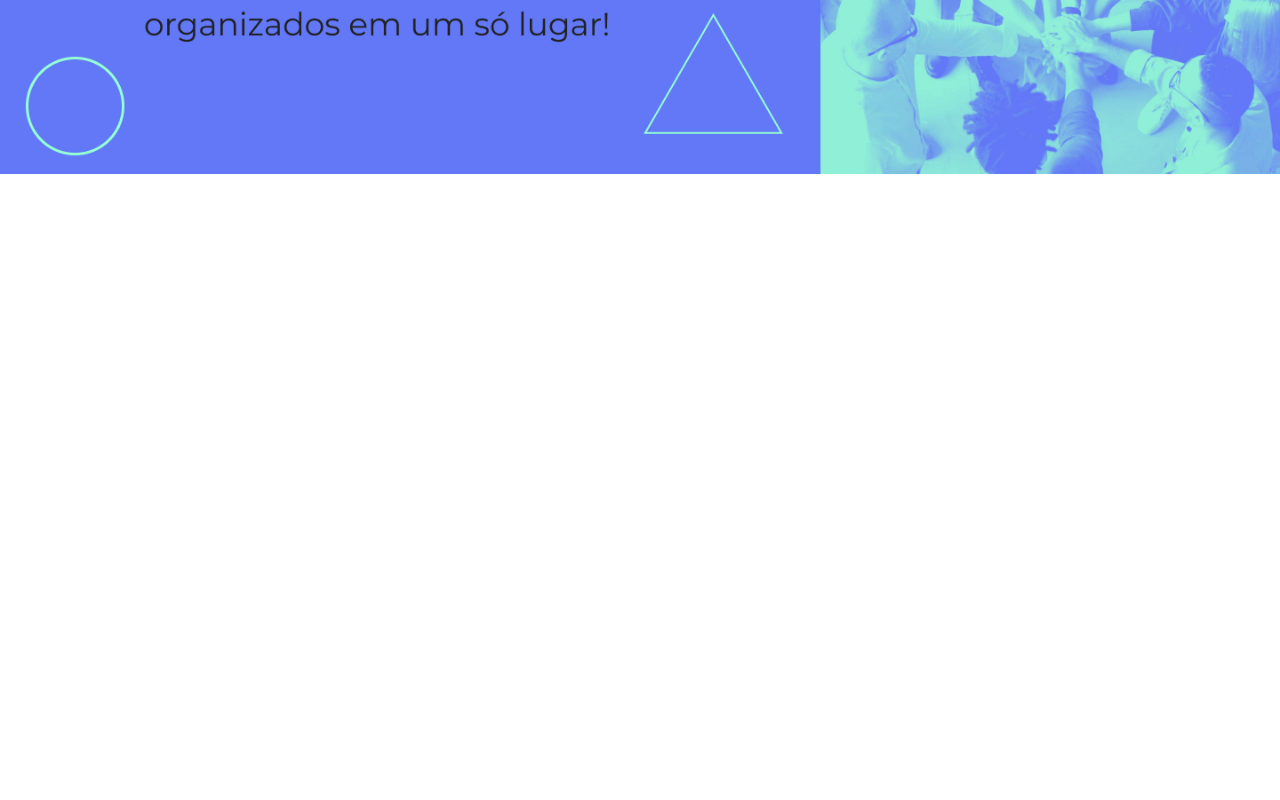
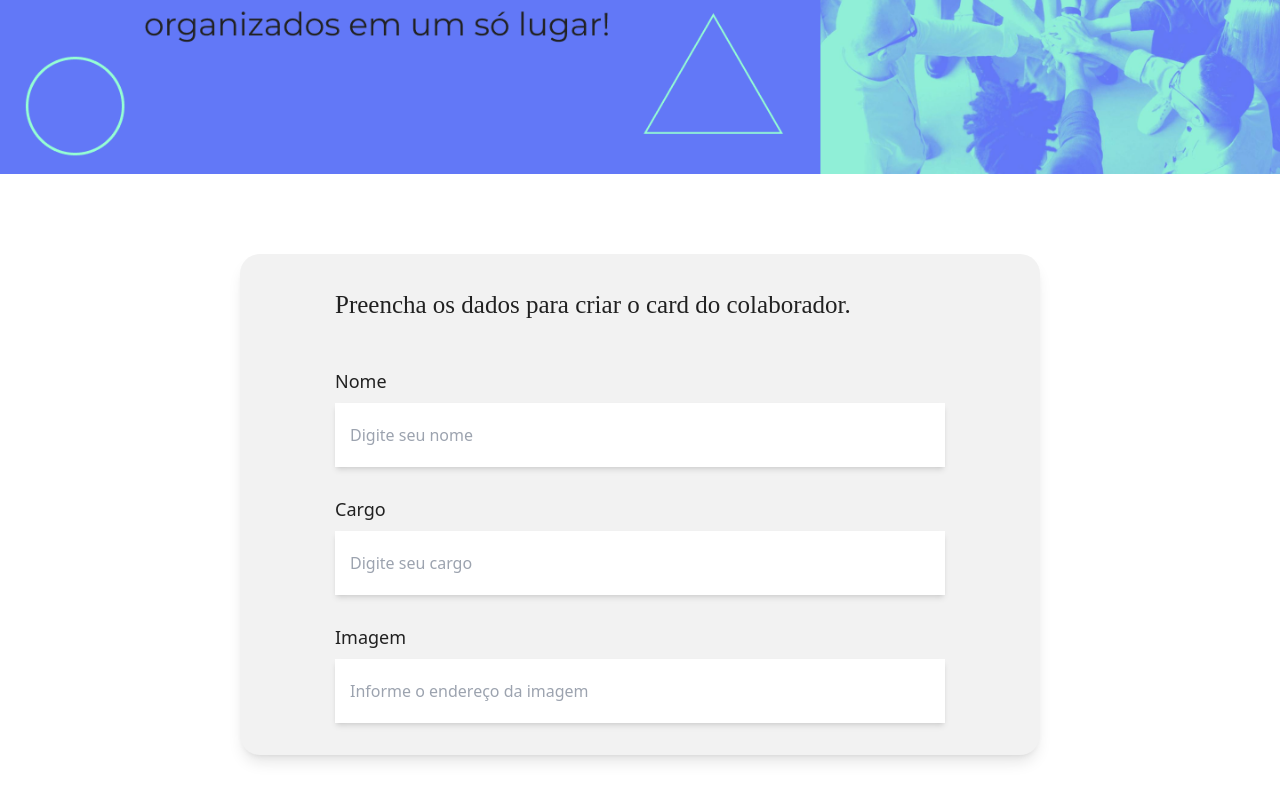
Before and after one commit to BrenoDev00/Organo, a React app in the folder organo/: page / in a window 1280 px wide. Shown: the part 320-1120 px from the top of the page. Before the commit the page ends 800 px from the top, so only its background shows below. Built offline with nearby package versions, Linux system fonts and the light colour scheme; the HTML template or start-up script is replaced by a standard one.

Commit message:
feat: add form and textfield components

```diff
--- a/organo/src/App.jsx
+++ b/organo/src/App.jsx
@@ -1,9 +1,11 @@
 import { Banner } from "./components/Banner";
+import {Form} from "./components/Form"
 
 function App() {
   return (
     <div>
       <Banner />
+      <Form title="Preencha os dados para criar o card do colaborador." />
     </div>
   );
 }
--- /dev/null
+++ b/organo/src/components/Form/index.jsx
@@ -0,0 +1,21 @@
+import { TextField } from "../TextField";
+
+export const Form = (props) => {
+  return (
+    <section className=" mt-[80px] mb-[80px] flex justify-center ">
+      <form className="bg-light-gray shadow-lg w-[800px] text-dark-color py-[32px] px-[95px] flex flex-col  gap-[44px] rounded-[20px]">
+        <h1 className="font-prata text-[25px] ">{props.title}</h1>
+
+        <div className="flex flex-col gap-[29px]">
+          <TextField label="Nome" type="text" placeholder="Digite seu nome" />
+          <TextField label="Cargo" type="text" placeholder="Digite seu cargo" />
+          <TextField
+            label="Imagem"
+            type="text"
+            placeholder="Informe o endereço da imagem"
+          />
+        </div>
+      </form>
+    </section>
+  );
+};
--- /dev/null
+++ b/organo/src/components/TextField/index.jsx
@@ -0,0 +1,12 @@
+export const TextField = (props) => {
+  return (
+    <div className="flex flex-col gap-[8px]">
+      <label className="text-[18px]">{props.label}</label>
+      <input
+        className="py-[20px] px-[15px] focus:outline-none shadow-md"
+        type={props.type}
+        placeholder={props.placeholder}
+      />
+    </div>
+  );
+};
--- a/organo/tailwind.config.js
+++ b/organo/tailwind.config.js
@@ -5,6 +5,13 @@ export default {
     extend: {
       colors: {
         "bg-blue": "#6278F7",
+        "light-gray": "#F2F2F2",
+        "cyan-hover": "#95FFD4",
+        "dark-color": "#212121",
+      },
+      fontFamily: {
+        prata: ["Prata", "serif"],
+        montserrat: ["Montserrat", "serif"],
       },
     },
   },
```
Also changed, not shown: organo/eslint.config.js (+18 -17 lines).
